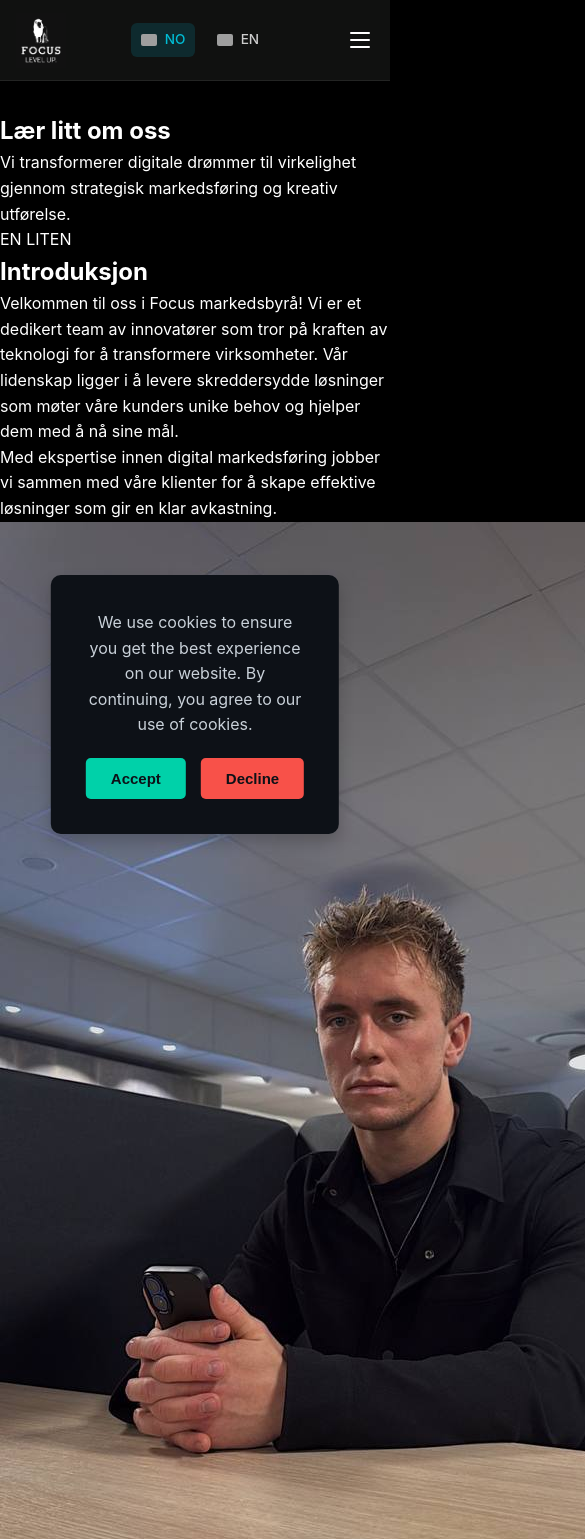
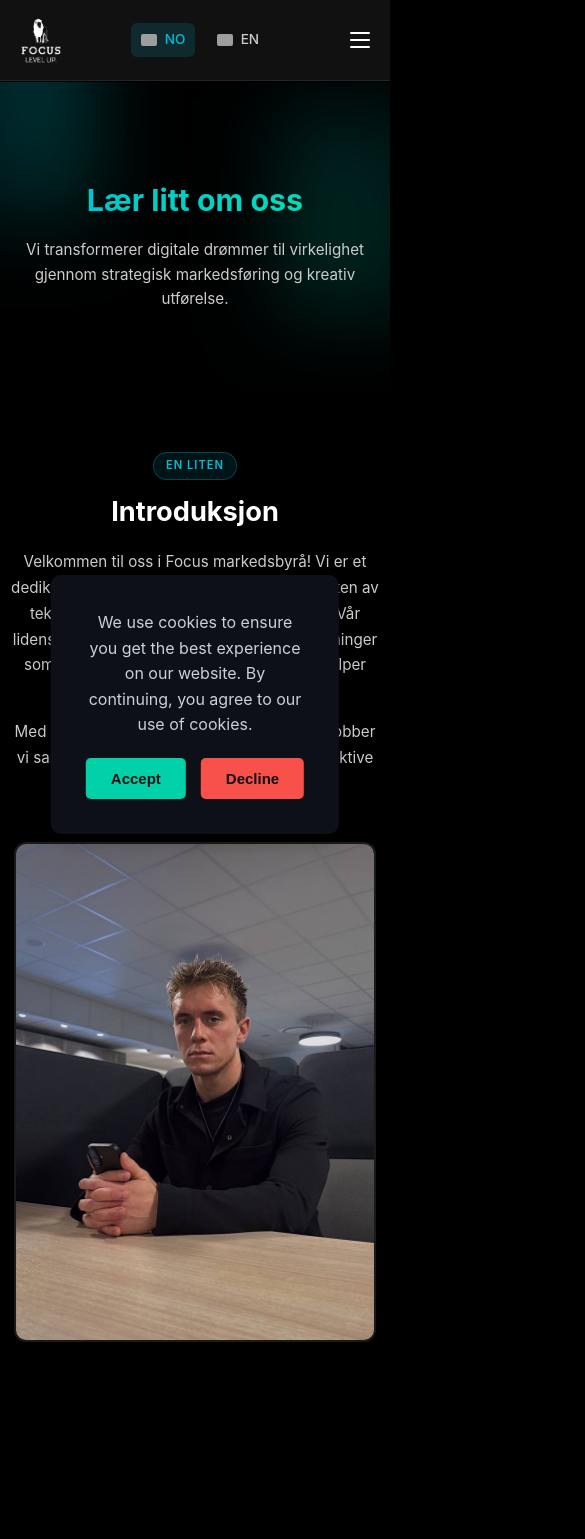
Before and after one commit to sigurdmaeland/focus-level-up, a React (Vite) app: page /about in a window 390 px wide. Shown: the top 1539 px of the page, 585 px wide, since content can reach past the window. Built offline with nearby package versions, Linux system fonts and the light colour scheme; grey boxes are pictures that could not be loaded.

Commit message:
jdjdjheipådeg

```diff
--- a/src/pages/About.jsx
+++ b/src/pages/About.jsx
@@ -2,6 +2,7 @@ import { Link } from 'react-router-dom';
 import { FaRocket, FaUsers, FaLightbulb, FaCamera, FaPalette } from 'react-icons/fa';
 import { useTranslation } from '../hooks/useTranslation';
 import '../styles/Global.css';
+import '../styles/About.css';
 
 export default function About() {
   const { t } = useTranslation();
@@ -22,24 +23,24 @@ export default function About() {
 <section className="introduction-section">
   <div className="about-container">
     <div className="intro-content">
+
+      {/* Tekstdel */}
       <div className="intro-text">
         <span className="intro-badge">{t('about.introduction.badge')}</span>
         <h2>{t('about.introduction.title')}</h2>
-              <p>
-                {t('about.introduction.text1')}
-              </p>
-              <p>
-                {t('about.introduction.text2')}
-              </p>
+        <p>{t('about.introduction.text1')}</p>
+        <p>{t('about.introduction.text2')}</p>
       </div>
+
+      {/* Bildedel */}
       <div className="intro-image">
-              <div className="image-placeholder">
-                <img src="/thomas.png" alt="Thomas"/>
+        <img src="/thomas.png" alt="Thomas" loading="lazy" />
       </div>
-            </div>
+
     </div>
   </div>
 </section>
+
 
       {/* Stats */}
       <section className="about-stats">
--- a/src/styles/About.txt
+++ b/src/styles/About.css
@@ -1,5 +1,3 @@
-/* About Page - Now uses Global.css .page background */
-
 .about-container {
   max-width: 1200px;
   margin: 0 auto;
@@ -118,33 +116,17 @@
   align-items: center;
 }
 
-.image-placeholder {
-  width: 470px;
-  height: 450px;
-  background:
-    linear-gradient(135deg, rgba(0, 188, 212, 0.1), rgba(0, 230, 178, 0.1)),
-    rgba(255, 255, 255, 0.05);
+.intro-image img {
+  width: 100%;
+  max-width: 500px;
+  height: 500px;
+  border-radius: 16px;
+  object-fit: cover;
   border: 2px solid rgba(255, 255, 255, 0.1);
-  border-radius: 20px;
-  display: flex;
-  align-items: center;
-  justify-content: center;
-  font-size: 4rem;
-  color: rgba(0, 188, 212, 0.3);
-  backdrop-filter: blur(10px);
-
-  /* 👇 Disse tre linjene er nye */
-  position: relative;
-  overflow: hidden; /* Hindrer at bildet går utenfor rammen */
+  box-shadow: 0 10px 30px rgba(0, 0, 0, 0.3);
+  transition: transform 0.3s ease, box-shadow 0.3s ease;
 }
 
-.image-placeholder img {
-  width: 100%;
-  height: 100%;
-  object-fit: cover; /* Fyll rammen uten å forvrenge bildet */
-  border-radius: 20px; /* Matcher rammen */
-  display: block;
-}
 
 
 /* Stats */
@@ -350,11 +332,13 @@
     margin-bottom: 15px;
   }
 
-  .image-placeholder {
-    width: 98%;
-    height: 400px;
-    font-size: 2.5rem;
+
+  .intro-image img {
+    max-width: 98%;
+    border-radius: 12px;
   }
+
+
 
   /* Stats */
   .about-stats {
@@ -479,11 +463,7 @@
     font-size: 0.95rem;
   }
 
-  .image-placeholder {
-    width: 98%;
-    height: 200px;
-    font-size: 2rem;
-  }
+
 
   /* Stats */
   .stats-grid {
```
Lines whose indentation alone changed are shown as unchanged.
